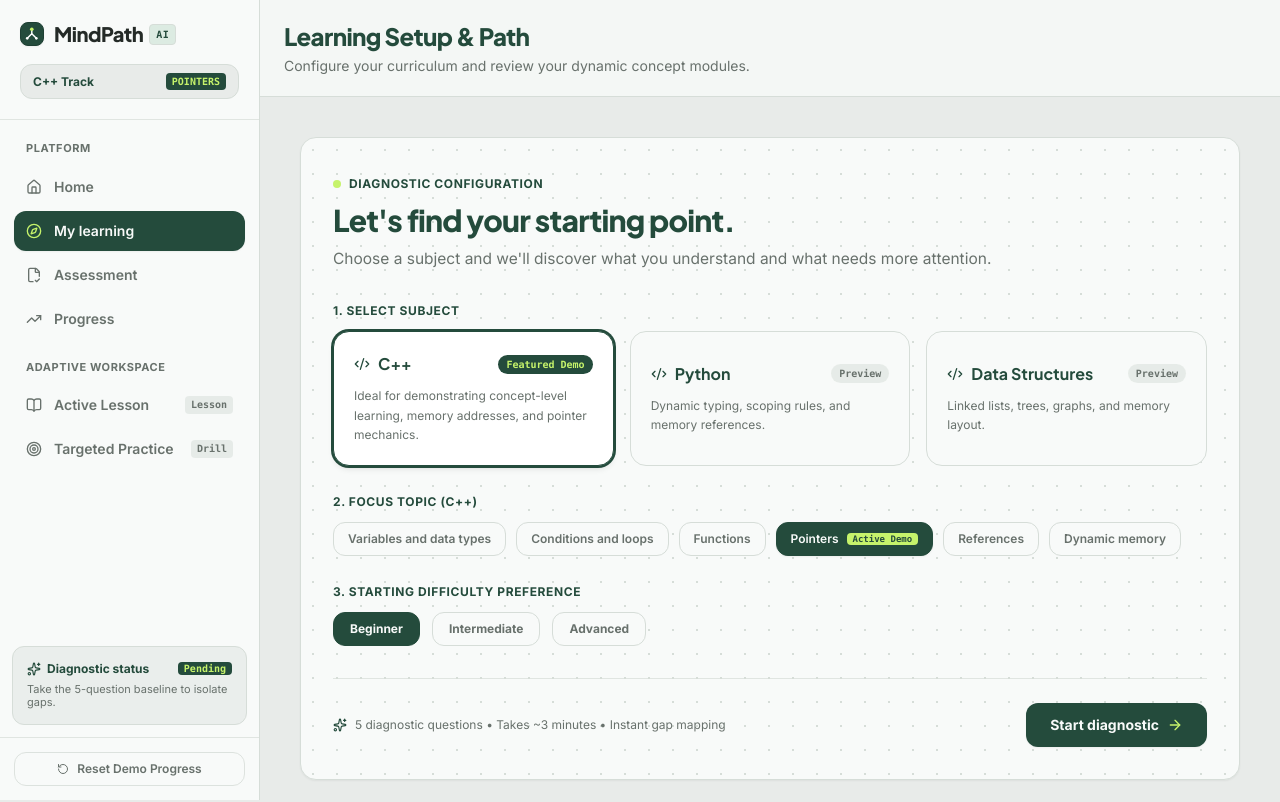
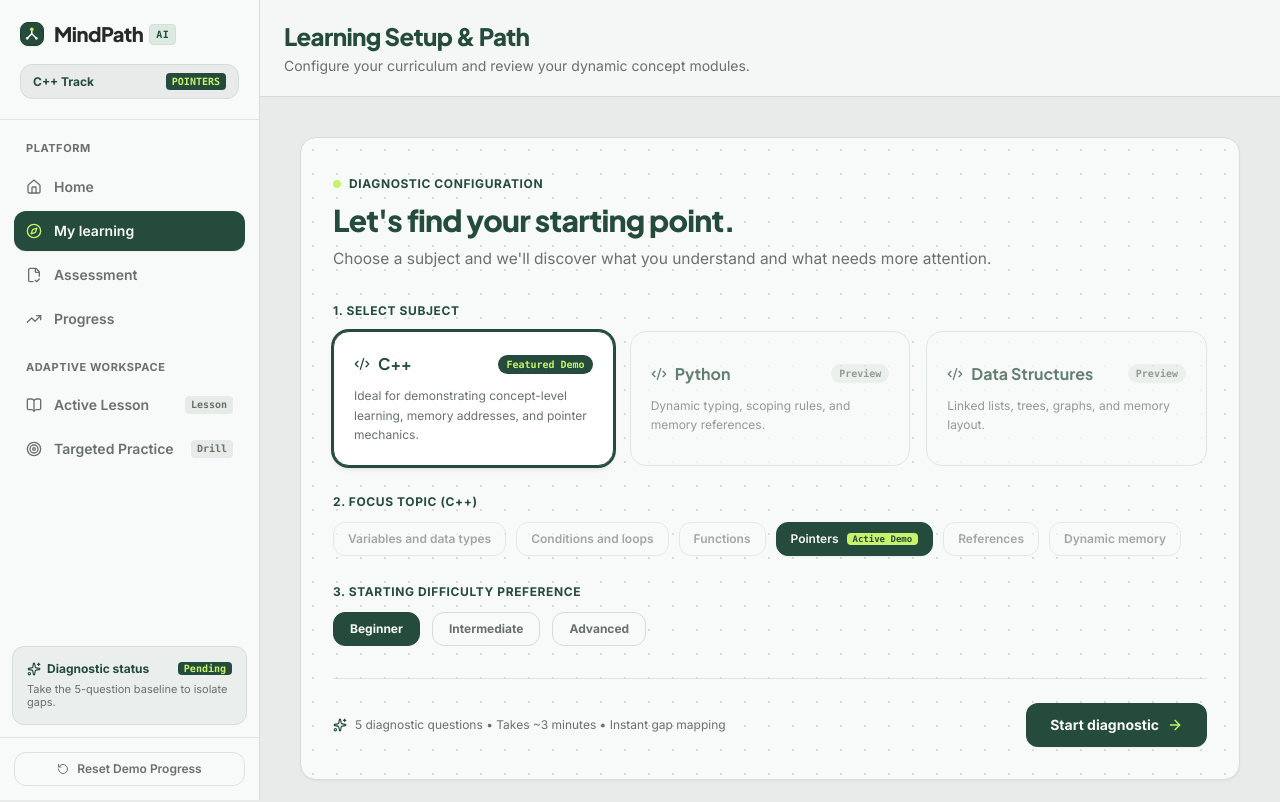
Before and after one commit to hanisnaff/Lumora, a React (Vite) app: page /learn in a window 1280 px wide. Shown: the top 802 px of the page. Built offline with nearby package versions, Linux system fonts and the light colour scheme.

Commit message:
Disable curriculum previews that do not yet have matching assessments

```diff
--- a/src/pages/LearningSetupPage.tsx
+++ b/src/pages/LearningSetupPage.tsx
@@ -118,11 +118,13 @@ export const LearningSetupPage: React.FC = () => {
                   <button
                     key={sub.id}
                     type="button"
+                    disabled={!sub.featured}
+                    aria-label={sub.featured ? `Select ${sub.name}` : `${sub.name} preview, coming soon`}
                     onClick={() => setSubject(sub.id)}
                     className={`relative p-5 rounded-2xl border text-left transition-all duration-200 focus:outline-none focus-visible:ring-2 focus-visible:ring-[#244B3C] ${
                       isSelected
                         ? 'bg-[#FFFFFF] border-[#244B3C] shadow-md ring-2 ring-[#244B3C]'
-                        : 'bg-[#F8FAF9] border-[#D6DDD8] hover:bg-[#E8EBE9]/50'
+                        : 'bg-[#F8FAF9] border-[#D6DDD8] hover:bg-[#E8EBE9]/50'} ${!sub.featured ? 'opacity-70 cursor-not-allowed' : ''}
                     }`}
                   >
                     <div className="flex items-center justify-between">
@@ -161,11 +163,13 @@ export const LearningSetupPage: React.FC = () => {
                   <button
                     key={t}
                     type="button"
+                    disabled={!isFeatured}
+                    aria-label={isFeatured ? 'Select Pointers, active demo' : `${t}, preview coming soon`}
                     onClick={() => setTopic(t)}
                     className={`px-3.5 py-2 rounded-xl text-xs font-semibold border transition-all duration-180 flex items-center gap-2 ${
                       isSelected
                         ? 'bg-[#244B3C] text-[#F8FAF9] border-[#244B3C] shadow-xs'
-                        : 'bg-[#F8FAF9] text-[#68716C] border-[#D6DDD8] hover:text-[#244B3C] hover:bg-[#E8EBE9]/60'
+                        : 'bg-[#F8FAF9] text-[#68716C] border-[#D6DDD8] hover:text-[#244B3C] hover:bg-[#E8EBE9]/60'} ${!isFeatured ? 'opacity-60 cursor-not-allowed' : ''}
                     }`}
                   >
                     <span>{t}</span>
```
